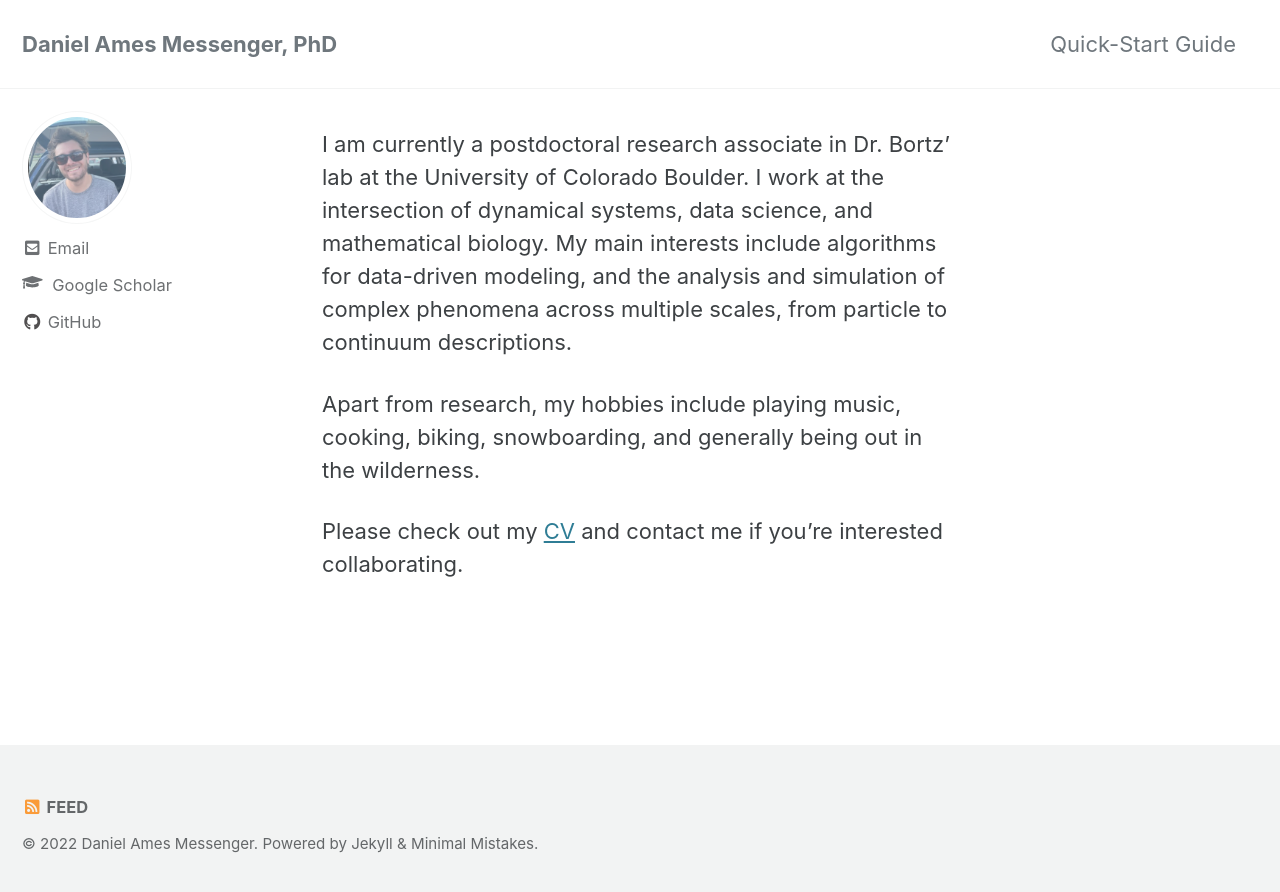
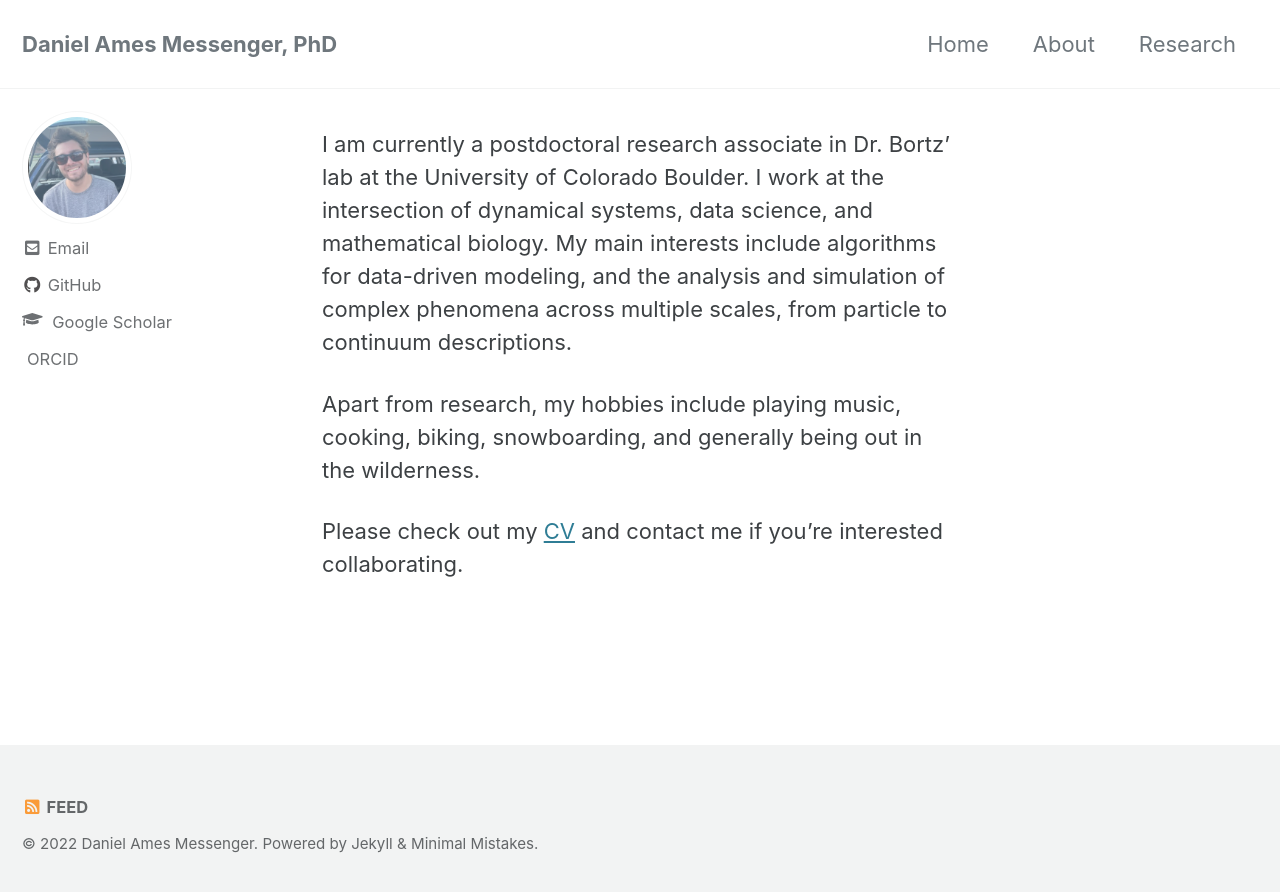
Before and after one commit to dm973/dm973.github.io, a Jekyll site: the page built from index.md, in a window 1280 px wide. Shown: the top 892 px of the page. Built offline with Jekyll 4.4.1, drawn with Linux system fonts in a browser that asks for light colours; cached includes are drawn as plain includes.

Commit message:
minor edits

```diff
--- a/_config.yml
+++ b/_config.yml
@@ -38,6 +38,7 @@ author:
   email  : daniel.messenger@colorado.edu
   github : MathBioCU
   googlescholar : "https://scholar.google.com/citations?user=bg1DXK0AAAAJ&hl=en"
+  orcid : "https://orcid.org/0000-0002-8275-7888"
 
 # default YAML front matter
 defaults:
--- a/_data/navigation.yml
+++ b/_data/navigation.yml
@@ -1,9 +1,14 @@
 # main links
 main:
-  - title: "Quick-Start Guide"
-    url: https://mmistakes.github.io/minimal-mistakes/docs/quick-start-guide/
-  # - title: "About"
-  #   url: https://mmistakes.github.io/minimal-mistakes/about/
+  # - title: "Quick-Start Guide"
+  #  url: https://mmistakes.github.io/minimal-mistakes/docs/quick-start-guide/
+  - title: "Home"
+    url: /
+  - title: "About"
+    url: /about/
+    #url: https://mmistakes.github.io/minimal-mistakes/about/
+  - title: "Research"
+    url: /about/
   # - title: "Sample Posts"
   #   url: /year-archive/
   # - title: "Sample Collections"
--- a/_includes/author-profile.html
+++ b/_includes/author-profile.html
@@ -62,6 +62,15 @@
         </li>
       {% endif %}
 
+      {% if author.github %}
+        <li>
+          <a href="https://github.com/{{ author.github }}" itemprop="sameAs" rel="nofollow noopener noreferrer">
+            <i class="fab fa-fw fa-github" aria-hidden="true"></i><span class="label">GitHub</span>
+          </a>
+        </li>
+      {% endif %}
+
+
       {% if author.keybase %}
         <li>
           <a href="https://keybase.io/{{ author.keybase }}" itemprop="sameAs" rel="nofollow noopener noreferrer">
@@ -95,6 +104,16 @@
           </a>
         </li>
       {% endif %}
+
+
+      {% if author.orcid %}
+        <li>
+          <a href="{{ author.orcid }}" itemprop="sameAs" rel="nofollow noopener noreferrer">
+            <i class="ai ai-orcid-square ai-fw"></i><span class="label">ORCID</span>
+          </a>
+        </li>
+      {% endif %}
+
 
       {% if author.linkedin %}
         <li>
@@ -132,14 +151,6 @@
         <li>
           <a href="https://bitbucket.org/{{ author.bitbucket }}" itemprop="sameAs" rel="nofollow noopener noreferrer">
             <i class="fab fa-fw fa-bitbucket" aria-hidden="true"></i><span class="label">Bitbucket</span>
-          </a>
-        </li>
-      {% endif %}
-
-      {% if author.github %}
-        <li>
-          <a href="https://github.com/{{ author.github }}" itemprop="sameAs" rel="nofollow noopener noreferrer">
-            <i class="fab fa-fw fa-github" aria-hidden="true"></i><span class="label">GitHub</span>
           </a>
         </li>
       {% endif %}
```
Also changed, not shown: _pages/about.md (+1 -1 lines), 3 other files.
